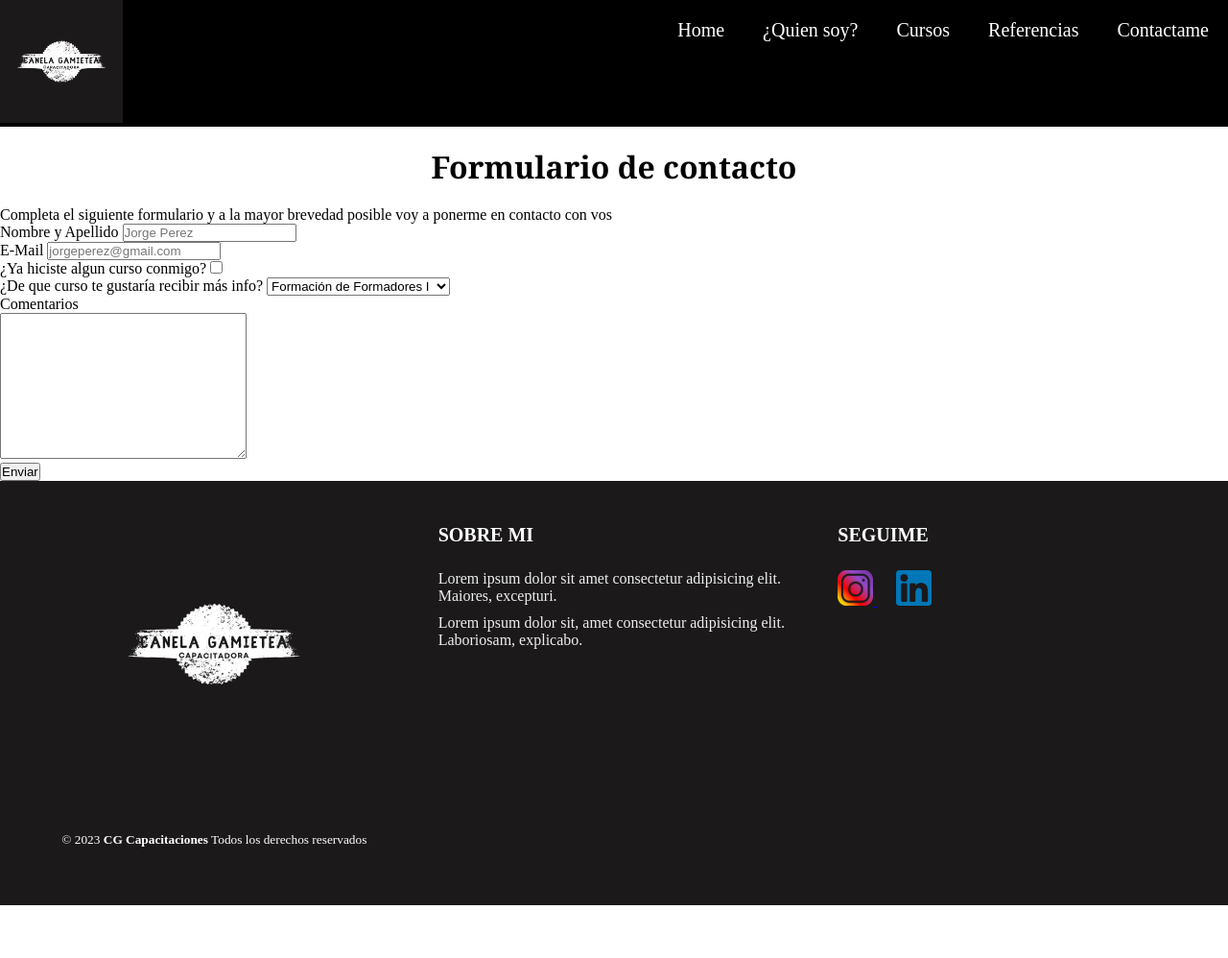
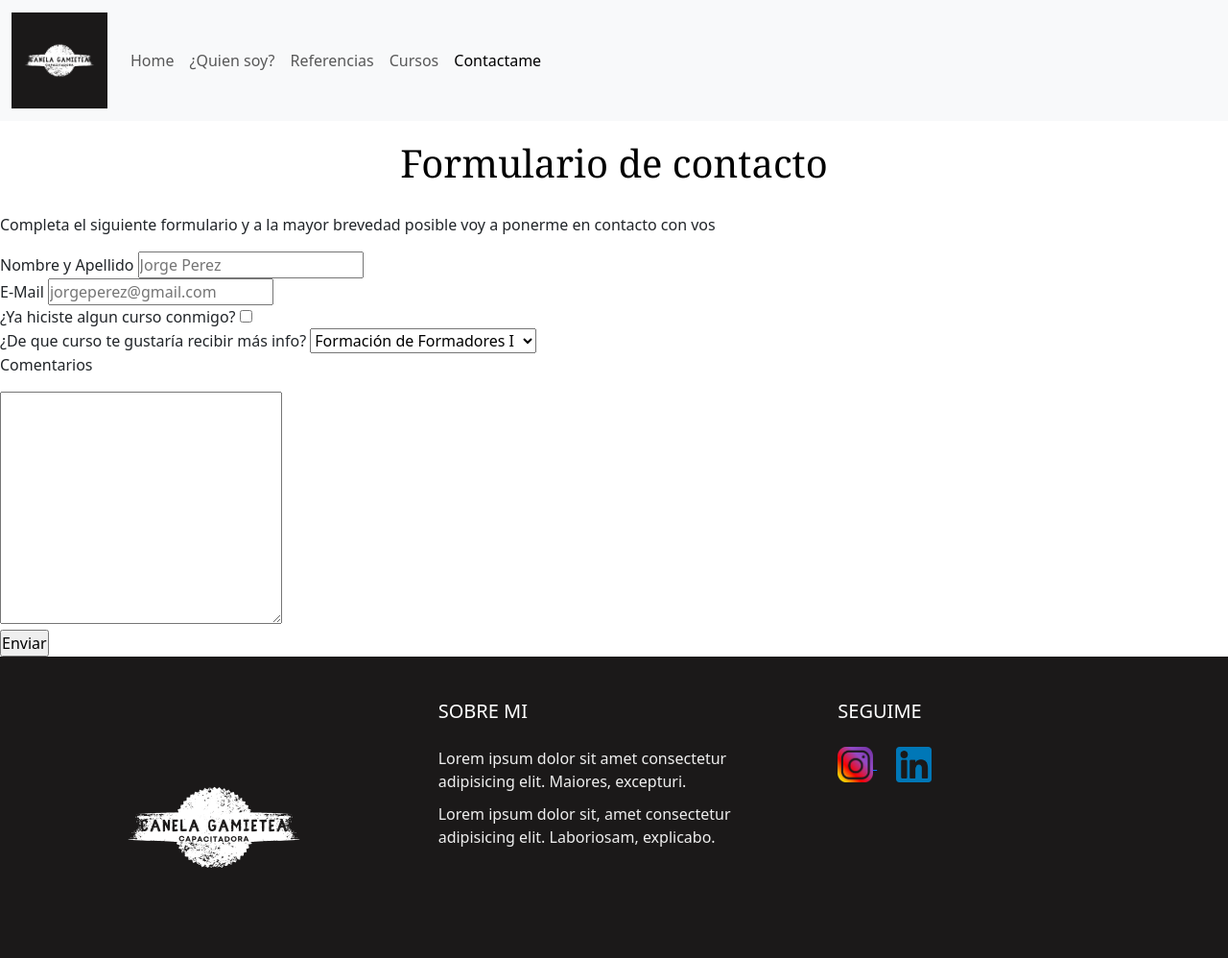
Before and after one commit to cane1991/version-uno, a plain HTML site: page pages/contactame.html in a window 1280 px wide. Shown: the top 998 px of the page at 96% size. Before the commit the page ends 943 px from the top, so only its background shows below. Drawn offline with nearby package versions, Linux system fonts and the light colour scheme.

Commit message:
entrega-dos

```diff
--- a/css/style.css
+++ b/css/style.css
@@ -13,54 +13,13 @@
 
 /* HEADERS DE TODAS LAS PAGES */
 
-/* color de fondo, ancho y orden en que se amontonan elementos del header */
-header {
-    background:black;
-    width: 100%;
-    z-index: 100;
+/* ajustes de tamaño y alineación del logo */
+.logo-cg {
+    width: 20%;
 }
 
-/* ubicación de la de navegación */
-nav {
-    float: right;
-}
-
-/*estilo de la navegación */
-nav ul {
-    list-style: none;
-    overflow: hidden;
-}
-
-/* listado horizontal y tamaño de la letra de cada page*/
-nav ul li {
-    float: left;
-    font-size: 20px;
-}
-
-/*navegación en un bloque, mejora visual menu ponemos color letra, sin subrayado*/
-nav ul li a {
-    display: block;
-    padding: 20px;
-    color: #fff;
-    text-decoration: none;
-}
-
-/* estética cuando nos posicionamos sobe una page*/
-nav ul li:hover {
-    background: #eca023;
-}
-
-/* visual de la página que aparece actualmente en el menu*/
-.page-actual {
-    display: block;
-    padding: 20px;
-    color: #fff;
-}
-
-/* ajustes de tamaño y alineación del logo */
-.logo-cg {
-    width: 10%;
-    align-items: center;
+.nav {
+    background-color: black;
 }
 
 /*TEXTOS DE TODAS LAS PAGES*/
--- a/pages/contactame.html
+++ b/pages/contactame.html
@@ -4,6 +4,10 @@
     <meta charset="UTF-8">
     <meta name="viewport" content="width=device-width, initial-scale=1.0">
     <title>Contactame - CG Capacitaciones</title>
+    <!--bootstrap-->
+
+    <link href="https://cdn.jsdelivr.net/npm/bootstrap@5.3.2/dist/css/bootstrap.min.css" rel="stylesheet"
+    integrity="sha384-T3c6CoIi6uLrA9TneNEoa7RxnatzjcDSCmG1MXxSR1GAsXEV/Dwwykc2MPK8M2HN" crossorigin="anonymous">
 
     <!-- CSS -->
     <link rel="stylesheet" href="../css/style.css">
@@ -11,27 +15,38 @@
 
 <body>
     <header>
-        <!--logo del header-->
-        <img class="logo-cg" src="../img/logo-cg.png" alt="logo de la empresa, color
-        blanco y negro">
 
         <!--menu de navegación-->
-        <nav>
-            <ul>
-                <li>
-                    <a href="../index.html">Home</a>
+        <nav class="navbar navbar-expand-lg bg-body-tertiary">
+            <div class="container-fluid">
+              <a class="navbar-brand" href="#">
+                <img src="../img/logo-cg.png" alt="logo de la empresa, color blanco y negro" width="100px">
+              </a>
+
+              <button class="navbar-toggler" type="button" data-bs-toggle="collapse" data-bs-target="#navbarSupportedContent" aria-controls="navbarSupportedContent" aria-expanded="false" aria-label="Toggle navigation">
+                <span class="navbar-toggler-icon"></span>
+              </button>
+
+              <div class="collapse navbar-collapse" id="navbarSupportedContent">
+                <ul class="navbar-nav me-auto mb-2 mb-lg-0">
+                  <li class="nav-item">
+                    <a class="nav-link" aria-current="page" href="../index.html">Home</a>
                   </li>
-                <li>
-                    <a href="./quiensoy.html">¿Quien soy?</a>
+                  <li class="nav-item">
+                    <a class="nav-link" href="./quiensoy.html">¿Quien soy?</a>
                   </li>
-                <li>
-                    <a href="./cursos.html">Cursos</a>
+                  <li class="nav-item">
+                    <a class="nav-link" href="./referencias.html"> Referencias </a>
                   </li>
-                <li>
-                    <a href="./referencias.html">Referencias</a>
+                  <li class="nav-item">
+                    <a class="nav-link" href="./cursos.html"> Cursos </a>
                   </li>
-                <li class="page-actual">Contactame</li>
+                  <li class="nav-item">
+                    <a class="nav-link active" href="./contactame.html"> Contactame </a>
+                  </li>
                 </ul>
+              </div>
+            </div>
           </nav>
     </header>
 
```
Also changed, not shown: index.html (+33 -29 lines), pages/cursos.html (+29 -15 lines), pages/quiensoy.html (+30 -15 lines), pages/referencias.html (+29 -15 lines). Lines whose indentation alone changed are shown as unchanged.
